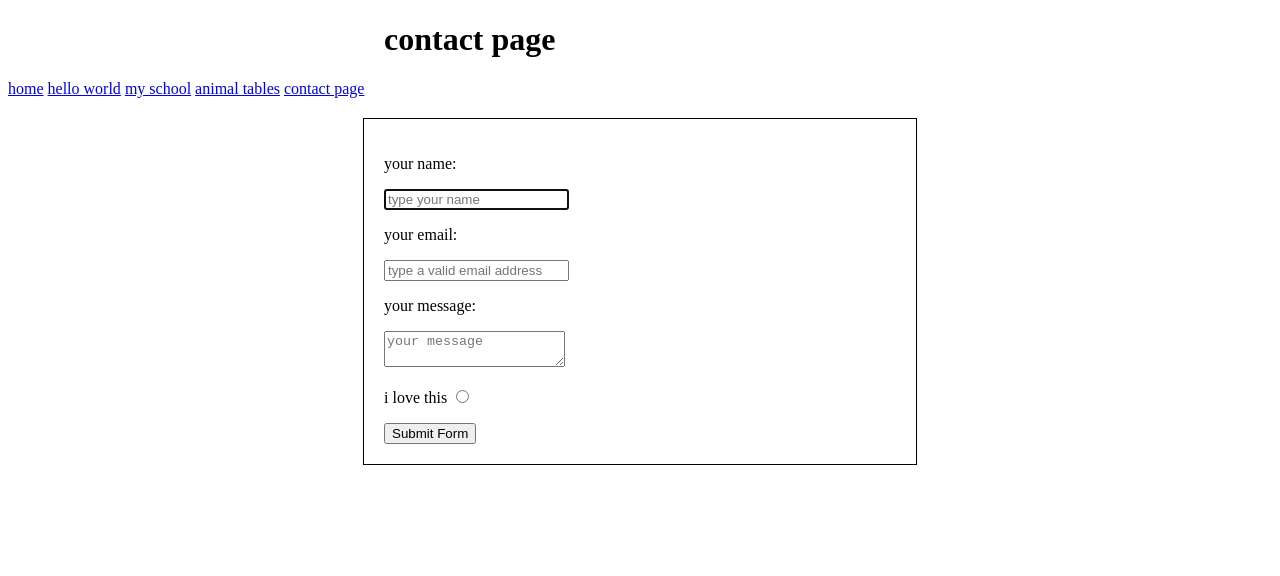
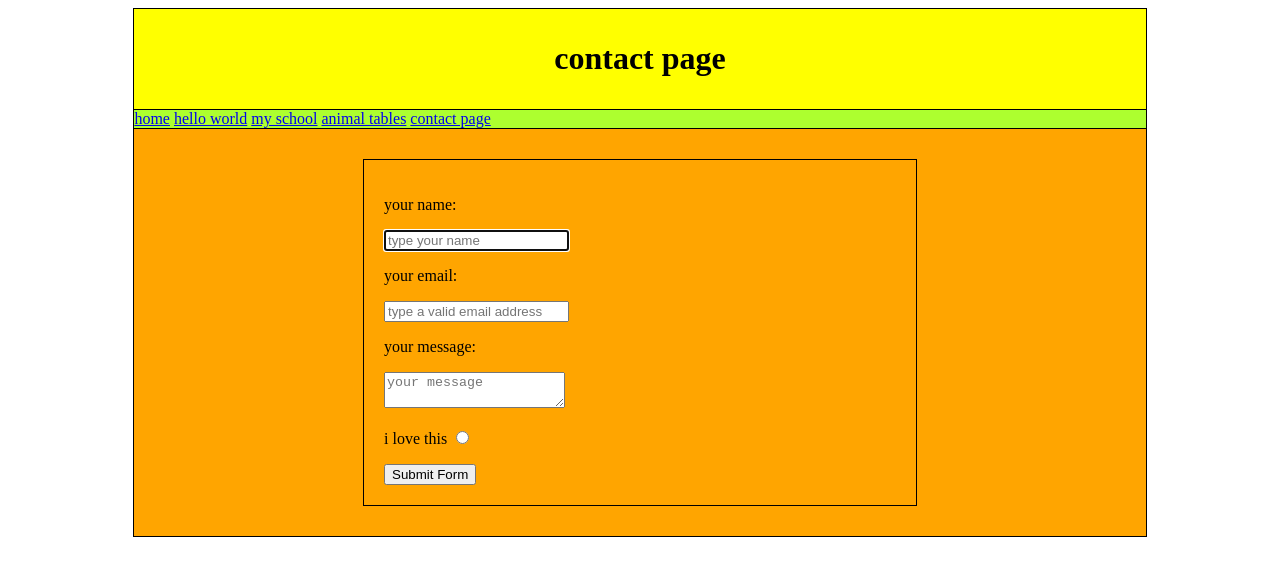
Before and after one commit to AndreasOliverHansen/html-basic, a plain HTML site: page my-pages/contact.html in a window 1280 px wide. Drawn offline with Linux system fonts and the light colour scheme.

Commit message:
contact-csslayout

```diff
--- a/my-pages/contact.html
+++ b/my-pages/contact.html
@@ -4,29 +4,48 @@
 	<meta charset="utf-8">
 	<title>contact page</title>
 	<style>
+#container {
+	width: 80%;
+	min-height: 90vf;
+	margin: auto;
+	border: 1px solid black;
+}
+		#header{
+			border-bottom: 1px solid black;
+			padding: 10px;
+			text-align: center;
+			background-color: yellow;
+		}
+		#nav {
+			border-bottom: 1px solid black;
+			background-color:greenyellow;
+		}
+		#main {
+			background-color:orange;
+			padding: 10px;
+		}
 /* form styles */
 form {
-
 	width: 40vw;
 	margin: 20px auto;
 	border: 1px solid black;
 	padding: 20px;
 }
-
-		header {
-			width: 40vw;
-			margin: auto;
-
-		}
 </style>
 	</head>
 
 	<body>
+<!-- main layout container-->
+<div id="container">
+<div id="header">
       <header>
     <h1> contact page</h1>
   </header>
+    </div>
+<div id="nav">
 		<nav> <a href="../index.html" target="_self">home</a> <a href="hello-world.html" target="_self">hello world</a> <a href="//www.cphbusiness.dk/">my school</a> <a href="animal-tables.html" target="_self">animal tables</a> <a href="#" target="_self">contact page</a> </nav>
-<!-- webform -->
+		</div>
+<div id="main">
 		<form action="mailto:andreasoh_7@hotmail.com" method="post" enctype="text/plain">
       <p>
     <label> your name:</label>
@@ -51,5 +70,11 @@
   </p>
       <input type="submit" value="Submit Form">
     </form>
+		</div>
+<div id="footer"> </div>
+		</div>
+
+<!-- webform -->
+
 </body>
 </html>
```
Lines whose indentation alone changed are shown as unchanged.
